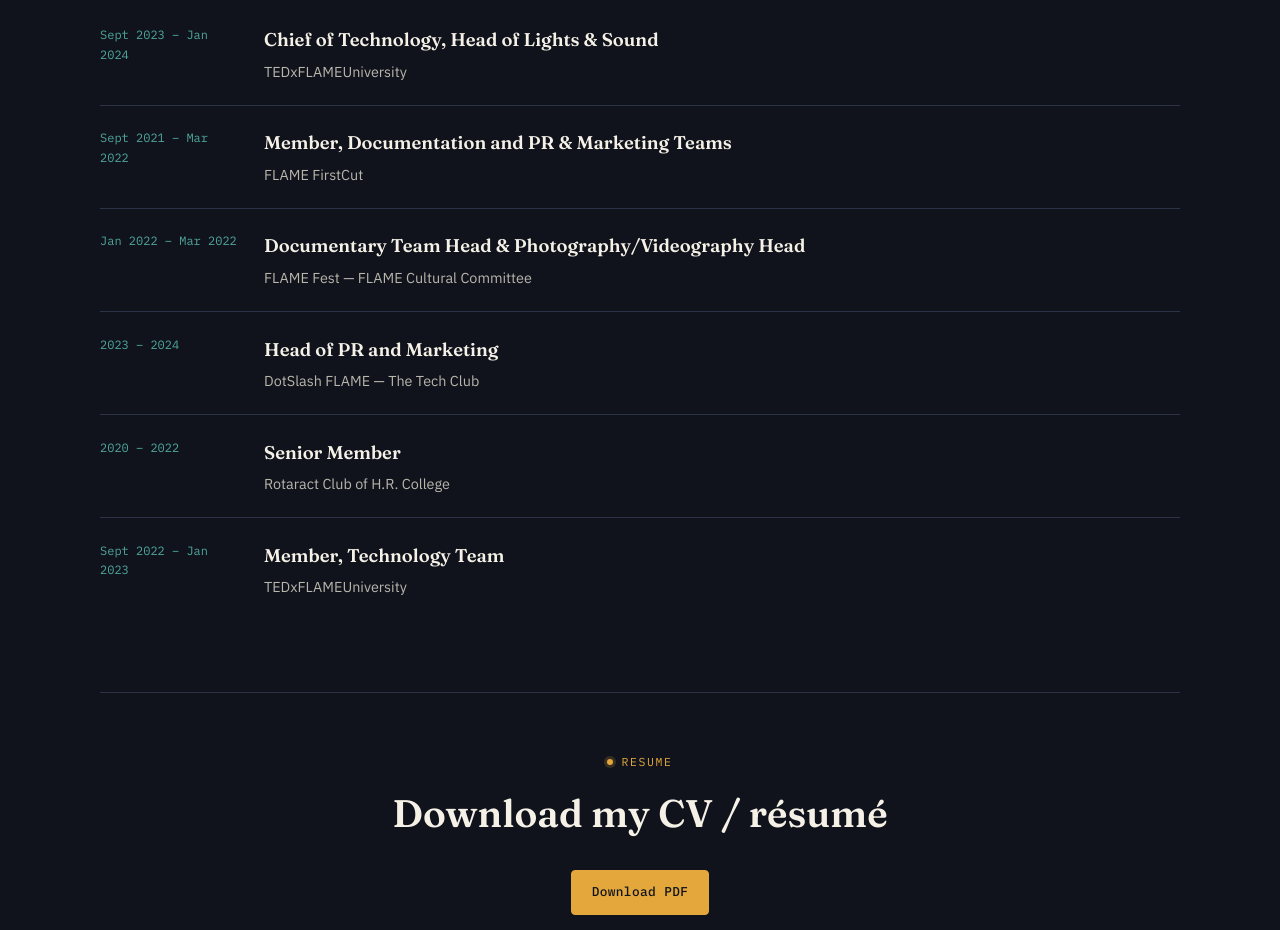
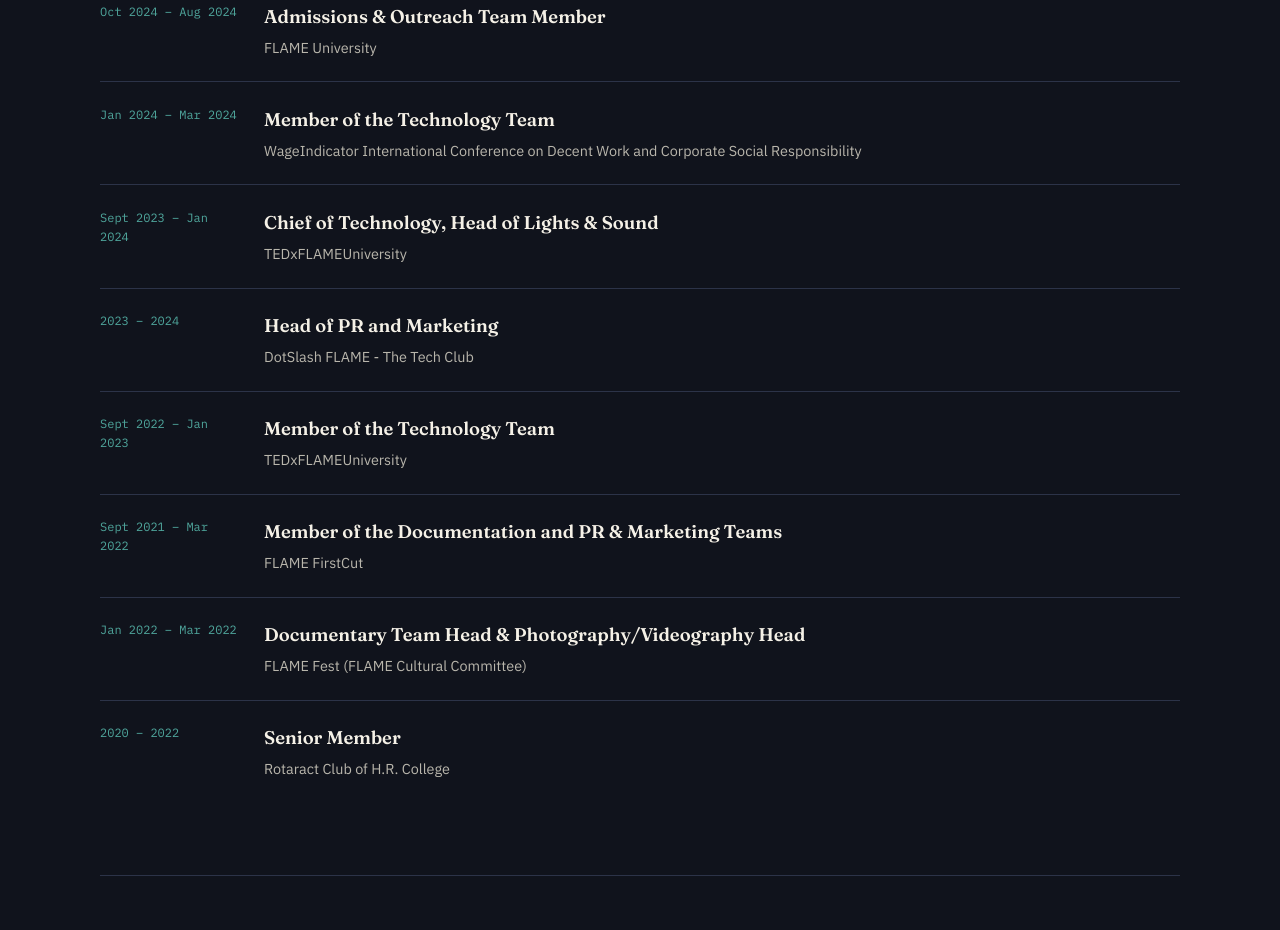
Before and after one commit to JashPopat/jashpopat.github.io, a React (Vite) app: page /extracurriculars in a window 1280 px wide. Shown: the part 420-1350 px from the top of the page. Built offline with nearby package versions, Linux system fonts and the light colour scheme.

Commit message:
updates made to extracurricular content

```diff
--- a/src/pages/Extracurriculars.jsx
+++ b/src/pages/Extracurriculars.jsx
@@ -1,35 +1,45 @@
 import PathCrumb from '../components/PathCrumb.jsx'
 
 const items = [
+  {
+    when: 'Oct 2024 – Aug 2024',
+    role: 'Admissions & Outreach Team Member',
+    org: 'FLAME University',
+  },
+  {
+    when: 'Jan 2024 – Mar 2024',
+    role: 'Member of the Technology Team',
+    org: 'WageIndicator International Conference on Decent Work and Corporate Social Responsibility',
+  },
   {
     when: 'Sept 2023 – Jan 2024',
     role: 'Chief of Technology, Head of Lights & Sound',
     org: 'TEDxFLAMEUniversity',
   },
   {
+    when: '2023 – 2024',
+    role: 'Head of PR and Marketing',
+    org: 'DotSlash FLAME - The Tech Club',
+  },
+  {
+    when: 'Sept 2022 – Jan 2023',
+    role: 'Member of the Technology Team',
+    org: 'TEDxFLAMEUniversity',
+  },
+  {
     when: 'Sept 2021 – Mar 2022',
-    role: 'Member, Documentation and PR & Marketing Teams',
+    role: 'Member of the Documentation and PR & Marketing Teams',
     org: 'FLAME FirstCut',
   },
   {
     when: 'Jan 2022 – Mar 2022',
     role: 'Documentary Team Head & Photography/Videography Head',
-    org: 'FLAME Fest — FLAME Cultural Committee',
-  },
-  {
-    when: '2023 – 2024',
-    role: 'Head of PR and Marketing',
-    org: 'DotSlash FLAME — The Tech Club',
+    org: 'FLAME Fest (FLAME Cultural Committee)',
   },
   {
     when: '2020 – 2022',
     role: 'Senior Member',
     org: 'Rotaract Club of H.R. College',
-  },
-  {
-    when: 'Sept 2022 – Jan 2023',
-    role: 'Member, Technology Team',
-    org: 'TEDxFLAMEUniversity',
   },
 ]
 
@@ -38,8 +48,7 @@
     <>
       <PathCrumb current="extracurriculars" />
 
-      <header className="hero wrap" style={{ paddingBottom: '2rem' }}>
-        <div className="badge">activity log</div>
+      <header className="hero wrap" style={{ padding: '2rem 0' }}>
         <h1 style={{ fontSize: 'clamp(2.2rem,5vw,3rem)' }}>Extracurriculars</h1>
         <p className="lede">
           A compilation of my contributions to local clubs and the community.
@@ -71,12 +80,9 @@
           resume
         </p>
         <h2>Download my CV / résumé</h2>
-        <a className="btn primary" href="#" style={{ marginTop: '1rem' }}>
+        <a className="btn primary" href="/files/CV.pdf" style={{ marginTop: '1rem' }}>
           Download PDF
         </a>
-        <p className="sub" style={{ margin: '0.75rem auto 0' }}>
-          Placeholder — link your résumé file here.
-        </p>
       </section>
     </>
   )
```
